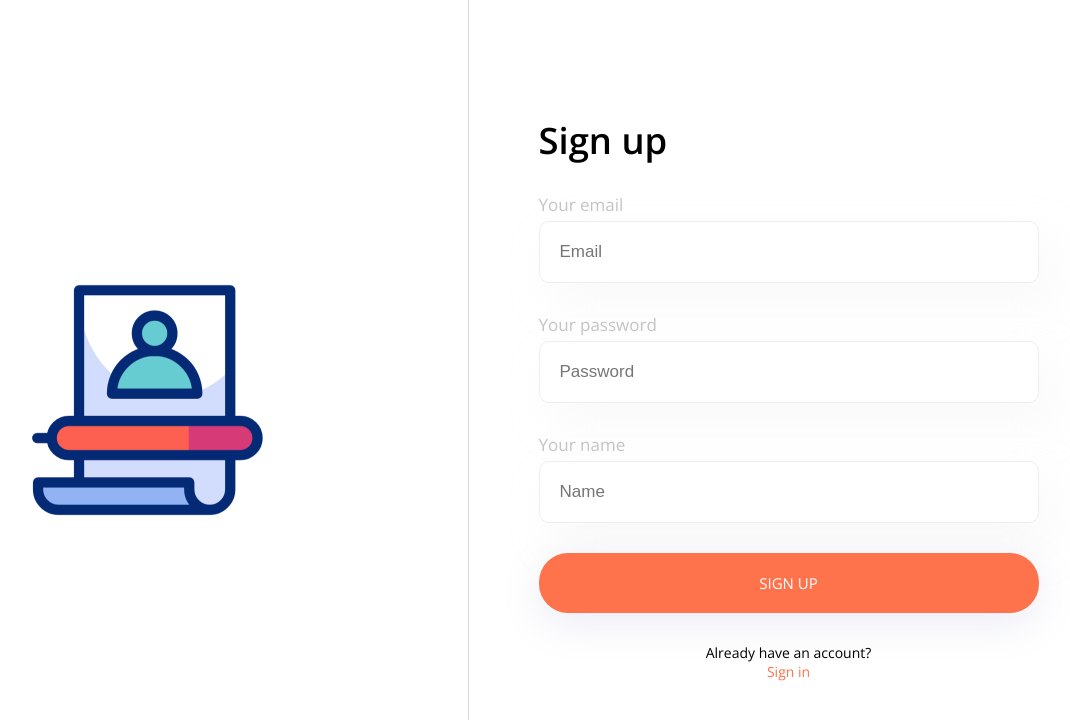
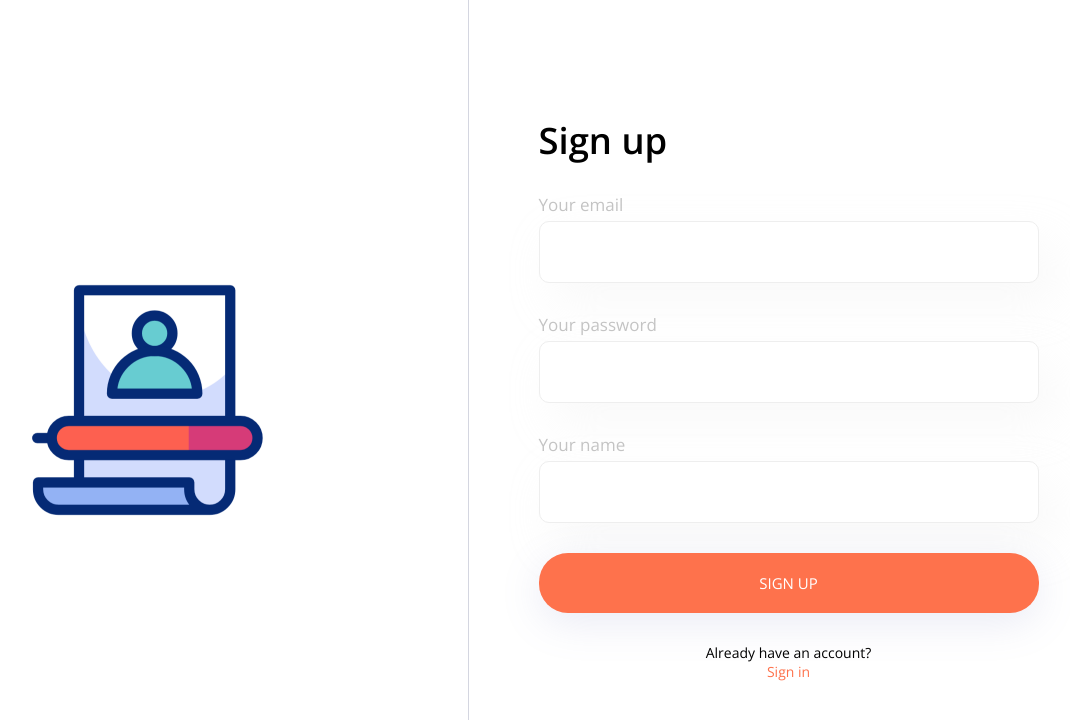
Before and after one commit to Xenia-Golb/delivery_react, a React (Vite) app in the folder diplom-my-delivery/: page /auth/register in a window 1280 px wide. Shown: the top 720 px of the page, without its empty margins (172-1242 px from the left). Built offline with nearby package versions, Linux system fonts and the light colour scheme.

Commit message:
create form-slice

```diff
--- a/diplom-my-delivery/package.json
+++ b/diplom-my-delivery/package.json
@@ -15,7 +15,8 @@
     "react": "^18.3.1",
     "react-dom": "^18.3.1",
     "react-redux": "^9.1.2",
-    "react-router-dom": "^6.24.1"
+    "react-router-dom": "^6.24.1",
+    "react-transition-group": "^4.4.5"
   },
   "devDependencies": {
     "@types/react": "^18.3.3",
--- a/diplom-my-delivery/src/pages/Login/Login.jsx
+++ b/diplom-my-delivery/src/pages/Login/Login.jsx
@@ -3,35 +3,53 @@ import Button from '../../components/Button/Button';
 import Headling from '../../components/Headling/Headling';
 import Input from '../../components/Input/Input';
 import styles from './Login.module.css';
+import { useDispatch, useSelector } from 'react-redux';
+import { updateField, setErrors } from '../../redux/slices/form.slice';
 
 function Login() {
     const navigate = useNavigate();
+    const dispatch = useDispatch();
+    const formData = useSelector((state) => state.form.formData);
+    const errors = useSelector((state) => state.form.errors);
+    const handleChange = (event) => {
+        const { name, value } = event.target;
+        dispatch(updateField({ field: name, value }));
+    };
 
-    const OnSubmitForm = (e) => {
-        e.preventDefault();
-        console.log(e);
+    const handleSubmit = (event) => {
+        event.preventDefault();
+        dispatch(setErrors());
+        if (Object.keys(errors).length === 0) {
+            // Proceed with form submission
+            console.log('Form submitted:', formData);
+        }
     };
     return (<div className={styles['login']}  >
         <Headling>Sign in</Headling>
-        <form className={styles['form']} onSubmit={OnSubmitForm}>
+        <form className={styles['form']} onSubmit={handleSubmit}>
             <div className={styles['field']}>
                 <label htmlFor="email">
                     Your email
                 </label>
                 <Input
+                    type="email"
+                    id="email"
                     name="email"
-                    id="email"
-                    placeholder="example@mail.com" />
+                    value={formData.email}
+                    onChange={handleChange} />
+                {errors.email && <span>{errors.email}</span>}
             </div>
             <div className={styles['field']}>
                 <label htmlFor="password">
                     Your password
                 </label>
                 <Input
+                    type="password"
+                    id="password"
                     name="password"
-                    id="password"
-                    type="password"
-                    placeholder="password" />
+                    value={formData.password}
+                    onChange={handleChange} />
+                {errors.password && <span>{errors.password}</span>}
             </div>
         </form>
         <div className={styles['links']}>
--- a/diplom-my-delivery/src/pages/Menu/Menu.jsx
+++ b/diplom-my-delivery/src/pages/Menu/Menu.jsx
@@ -25,7 +25,9 @@ function Menu() {
     return (<section className={styles['menu']}>
         <div className={styles['head']}>
             <Headling className={styles['menu-head']}>
-                <button className={styles['menu-button']} ><img src="/menu.svg" alt="menu" onClick={handleButtonClick}></img> </button>
+                <button className={styles['menu-button']} >
+                    <img src="/menu.svg" alt="menu" onClick={handleButtonClick}></img>
+                </button>
                 Menu
             </Headling>
             {isDetailVisible && <SortOptions />}
--- a/diplom-my-delivery/src/pages/Register/Register.jsx
+++ b/diplom-my-delivery/src/pages/Register/Register.jsx
@@ -3,29 +3,61 @@ import Headling from '../../components/Headling/Headling';
 import Input from '../../components/Input/Input';
 import Button from '../../components/Button/Button';
 import styles from '../Login/Login.module.css';
+import { useDispatch, useSelector } from 'react-redux';
+import { updateField, setErrors } from '../../redux/slices/form.slice';
 
 
 function Register() {
     const navigate = useNavigate();
-    const submit = (e) => {
-        e.preventDefault();
-        console.log(e.target);
+    const dispatch = useDispatch();
+    const formData = useSelector((state) => state.form.formData);
+    const errors = useSelector((state) => state.form.errors);
+    const handleChange = (event) => {
+        const { name, value } = event.target;
+        dispatch(updateField({ field: name, value }));
+    };
+
+    const handleSubmit = (event) => {
+        event.preventDefault();
+        dispatch(setErrors());
+        if (Object.keys(errors).length === 0) {
+            // Proceed with form submission
+            console.log('Form submitted:', formData);
+        }
     };
     return (
         <div className={styles['login']}>
             <Headling>Sign up</Headling>
-            <form className={styles['form']} onSubmit={submit}>
+            <form className={styles['form']} onSubmit={handleSubmit}>
                 <div className={styles['field']}>
                     <label htmlFor="email">Your email</label>
-                    <Input id="email" name='email' placeholder='Email' />
+                    <Input
+                        type="email"
+                        id="email"
+                        name="email"
+                        value={formData.email}
+                        onChange={handleChange} />
+                    {errors.email && <span>{errors.email}</span>}
                 </div>
                 <div className={styles['field']}>
                     <label htmlFor="password">Your password</label>
-                    <Input id="password" name='password' type="password" placeholder='Password' />
+                    <Input
+                        type="password"
+                        id="password"
+                        name="password"
+                        value={formData.password}
+                        onChange={handleChange} />
+                    {errors.password && <span>{errors.password}</span>}
                 </div>
                 <div className={styles['field']}>
-                    <label htmlFor="name">Your name</label>
-                    <Input id="name" name='name' placeholder='Name' />
+                    <label htmlFor="userName">Your name</label>
+                    <Input
+                        type="text"
+                        id="username"
+                        name="username"
+                        value={formData.username}
+                        onChange={handleChange} />
+                    {errors.username && <span>{errors.username}</span>}
                 </div>
                 <Button onClick={() => navigate('/')} appearence="big">Sign up</Button>
             </form>
--- /dev/null
+++ b/diplom-my-delivery/src/redux/slices/form.slice.js
@@ -0,0 +1,47 @@
+import { createSlice } from '@reduxjs/toolkit';
+
+const initialState = {
+    formData: {
+        username: '',
+        email: '',
+        password: ''
+    },
+    errors: {}
+};
+
+const validate = (field, value) => {
+    switch (field) {
+        case 'username':
+            return value.length < 3 ? 'Username must be at least 3 characters long' : '';
+        case 'email':
+            return !/\S+@\S+\.\S+/.test(value) ? 'Email is invalid' : '';
+        case 'password':
+            return value.length < 6 ? 'Password must be at least 6 characters long' : '';
+        default:
+            return '';
+    }
+};
+
+const formSlice = createSlice({
+    name: 'form',
+    initialState,
+    reducers: {
+        updateField: (state, action) => {
+            const { field, value } = action.payload;
+            state.formData[field] = value;
+            state.errors[field] = validate(field, value);
+        },
+        setErrors: (state) => {
+            const { formData } = state;
+            const errors = {};
+            Object.keys(formData).forEach((field) => {
+                const error = validate(field, formData[field]);
+                if (error) errors[field] = error;
+            });
+            state.errors = errors;
+        }
+    }
+});
+
+export const { updateField, setErrors } = formSlice.actions;
+export default formSlice.reducer;
--- a/diplom-my-delivery/src/redux/store.js
+++ b/diplom-my-delivery/src/redux/store.js
@@ -1,11 +1,13 @@
 import { configureStore } from '@reduxjs/toolkit';
 import cartSlice from './slices/cart.slice';
 import dishSlice from './slices/dish.slice';
+import formSlice from './slices/form.slice';
 
 
 export const store = configureStore({
     reducer: {
         cartItem: cartSlice,
-        dishes: dishSlice
+        dishes: dishSlice,
+        form: formSlice
     }
 });
```
Also changed, not shown: 1 other file (tests, documents, lock files or other folders).
